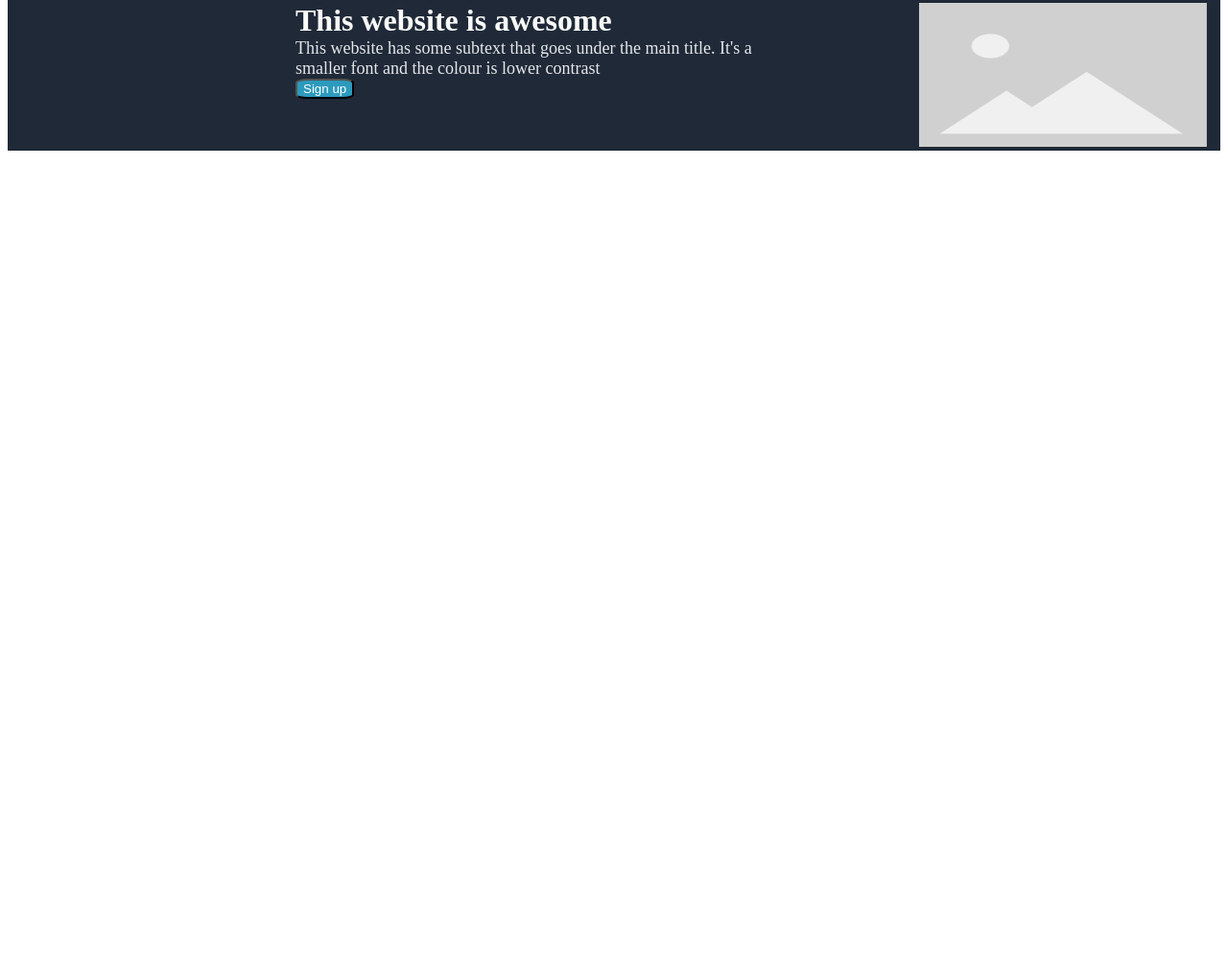
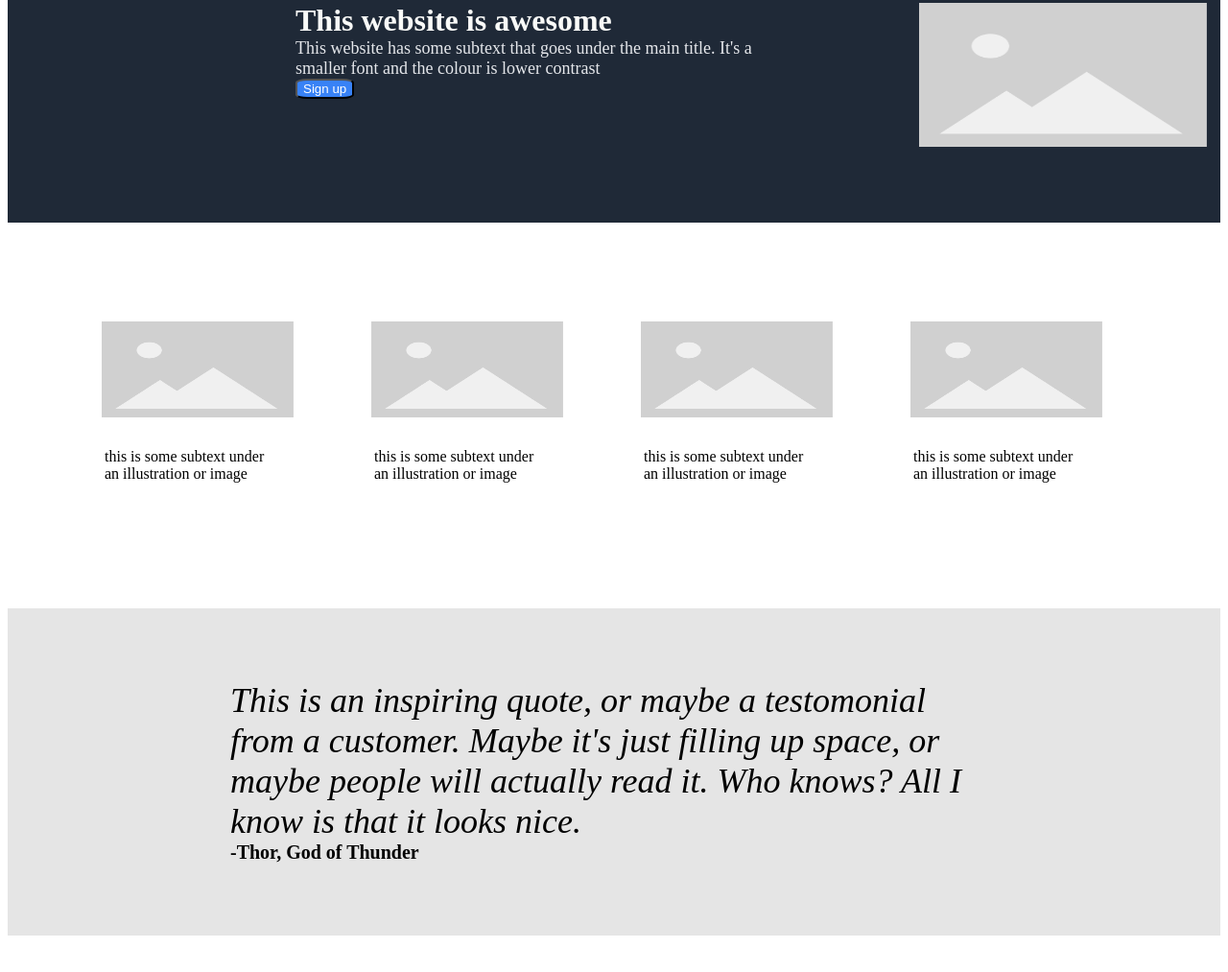
Before and after one commit to wallaceryan321/Landing-Page, a plain HTML site: page index.html in a window 1280 px wide. Shown: the part 173-1186 px from the top of the page at 96% size. Before the commit the page ends 800 px from the top, so only its background shows below. Drawn offline with Linux system fonts and the light colour scheme.

Commit message:
added quote

```diff
--- a/index.html
+++ b/index.html
@@ -22,8 +22,32 @@
                 <p class="subtext">This website has some subtext that goes under the main title. It's a smaller font and the colour is lower contrast</p>
                 <button class="first-button">Sign up</button>
             </div>
-            <img src="odin-placeholder.png" alt="placeholder image">
+            <img src="odin-placeholder.png" alt="placeholder image" class="header-image">
         </div>
     <header>
+    <div class="images-section">
+        <div class="image-description image-1">
+            <img src="odin-placeholder.png" alt="placeholder image" class="image">
+            <div class="image-description">this is some subtext under an illustration or image</div>
+        </div>
+        <div class="image-description">
+            <img src="odin-placeholder.png" alt="placeholder image" class="image">
+            <div class="image-description">this is some subtext under an illustration or image</div>
+        </div>
+        <div class="image-description">
+            <img src="odin-placeholder.png" alt="placeholder image" class="image">
+            <div class="image-description">this is some subtext under an illustration or image</div>
+        </div>
+        <div class="image-description image-4">
+            <img src="odin-placeholder.png" alt="placeholder image" class="image">
+            <div class="image-description">this is some subtext under an illustration or image</div>
+        </div>
+    </div>
+    <div class="quote-container">
+        <div class="quote">
+            <em>This is an inspiring quote, or maybe a testomonial from a customer. Maybe it's just filling up space, or maybe people will actually read it. Who knows? All I know is that it looks nice.</em>
+        </div>
+        <div class="quote quote-name"> -Thor, God of Thunder</div>
+    </div>
 </body>
 </html>
--- a/styles.css
+++ b/styles.css
@@ -9,7 +9,8 @@ ul {
 }
 
 header {
-    background-color: #1F2937
+    background-color: #1F2937;
+    margin-bottom: 75px;
 }
 
 .header-link {
@@ -58,18 +59,61 @@ header {
 }
 
 .first-button {
-    background-color: #2c9abd;
+    background-color: #3882F6;
     color: white;
     border-radius: 20%;
 }
 
-img {
+.header-image {
     height: 150px;
     width: 300px;
     float: right;
     margin-left: 150px;
+    padding-bottom: 75px;
 }
 
 .header-text {
     float: left;
 }
+
+.images-section {
+    display: flex;
+    justify-content: center;
+    background-color: white;
+    padding: 75px;
+}
+
+.image-description {
+    padding: 28px;
+}
+
+.image {
+    width: 200px;
+    height: 100px;
+    margin-left: 25px;
+}
+
+.image-1 {
+    margin-left: 250px;
+}
+
+.image-4 {
+    margin-right: 300px;
+}
+
+.quote {
+    font-size: 36px;
+    max-width: 800px;
+    margin: auto;
+    font-weight: 300px;
+}
+
+.quote-name {
+    font-size: 20px;
+    font-weight: bold;
+}
+
+.quote-container {
+    background-color: #e5e5e5;
+    padding: 75px;
+}
```
